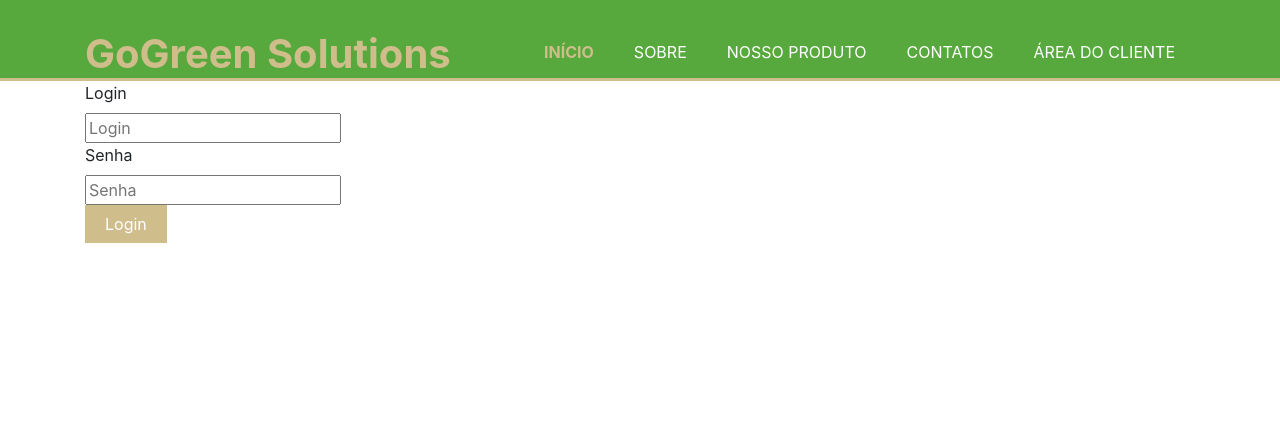
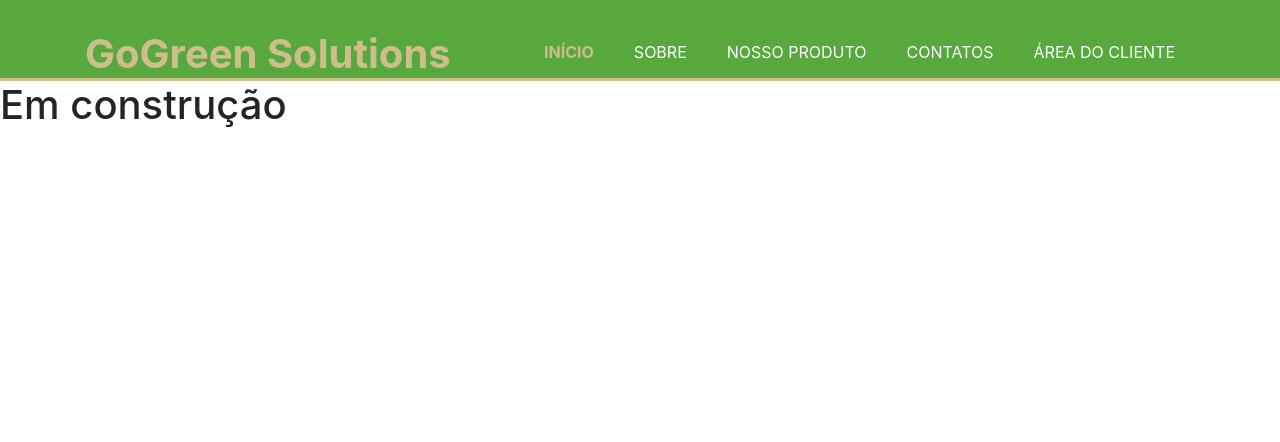
Before and after one commit to wicsmart/software2, a Django app: page /cliente/ in a window 1280 px wide. Shown: the top 442 px of the page. Run offline with Django 3.2, Linux system fonts and the light colour scheme; the visitor is signed in with stand-in values (Sample User, id 1); some libraries are stand-ins or nearby versions.

Commit message:
area cliente

```diff
--- a/templates/cliente.html
+++ b/templates/cliente.html
@@ -3,23 +3,6 @@
 
 {% block content %}
 
-	 <section id="main">
-        <div class="container">
-        <article id="main-col">
-			<form class="quote">
-  						<div>
-  							<label>Login</label><br>
-  							<input type="text" placeholder="Login">
-  						</div>
-
-						<div>
-  							<label>Senha</label><br>
-  							<input type="text" placeholder="Senha">
-  						</div>
-  						<button class="button_1" type="submit">Login</button>
-			</form>
-		</article>
-		</div>
-	 </section>
+	<h1 class="page-title">Em construção</h1>
 
 {% endblock %}
```
